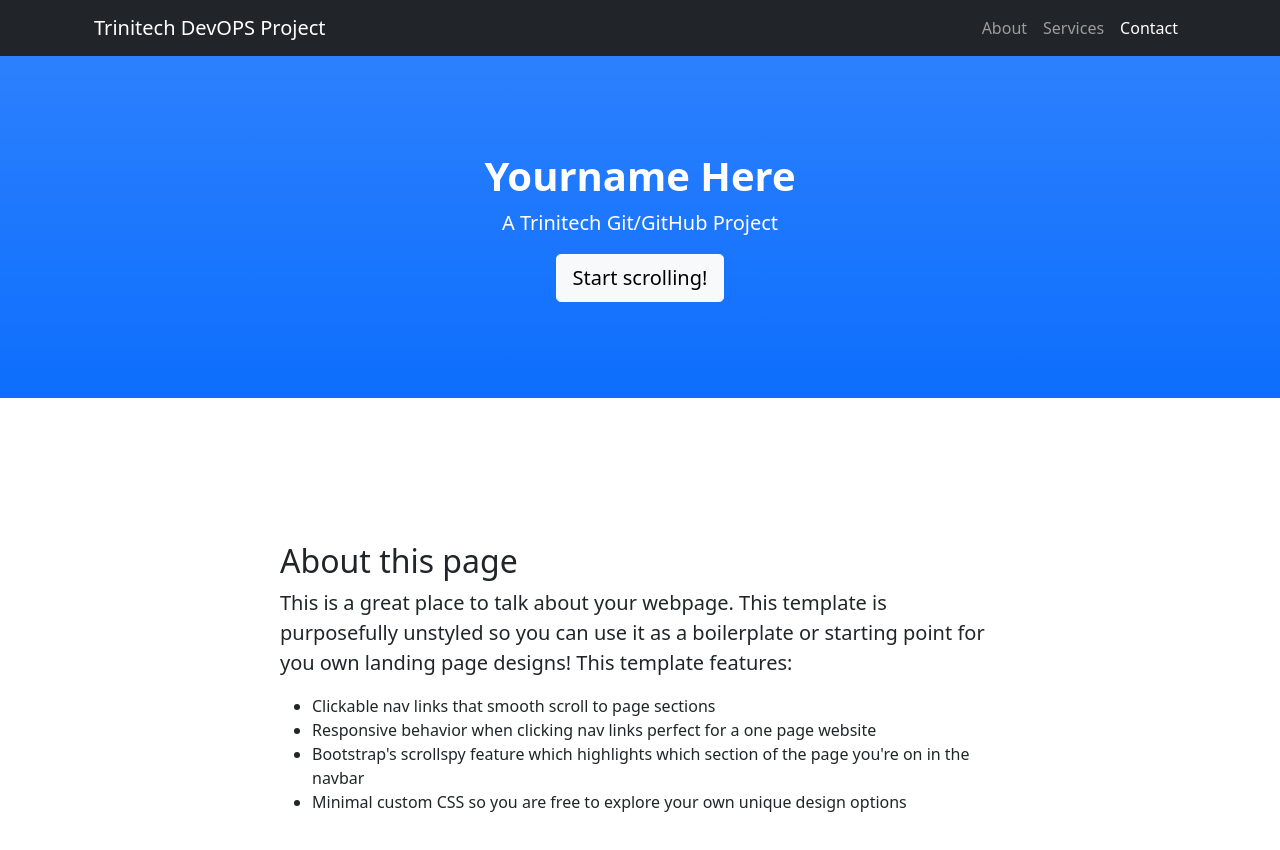
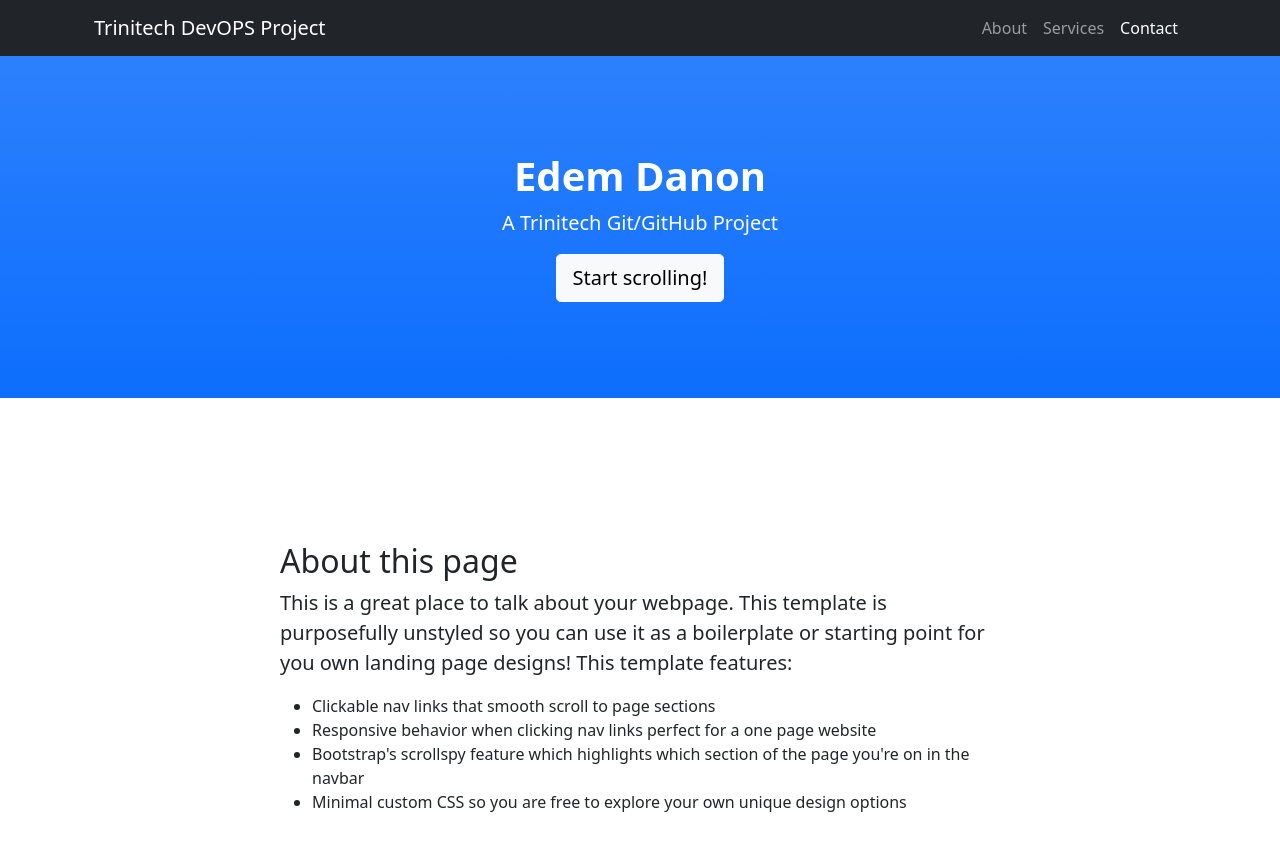
Before and after one commit to EdemDanon/class34-repo, a plain HTML site: page index.html in a window 1280 px wide. Shown: the top 850 px of the page. Drawn offline with nearby package versions, Linux system fonts and the light colour scheme; files that its build step writes are made by us from their sources; files whose address does not match are found by name.

Commit message:
html name change

```diff
--- a/index.html
+++ b/index.html
@@ -30,7 +30,7 @@
         <!-- Header-->
         <header class="bg-primary bg-gradient text-white">
             <div class="container px-4 text-center">
-                <h1 class="fw-bolder">Yourname Here</h1>
+                <h1 class="fw-bolder">Edem Danon</h1>
                 <p class="lead">A Trinitech Git/GitHub Project</p>
                 <a class="btn btn-lg btn-light" href="#about">Start scrolling!</a>
             </div>
```
